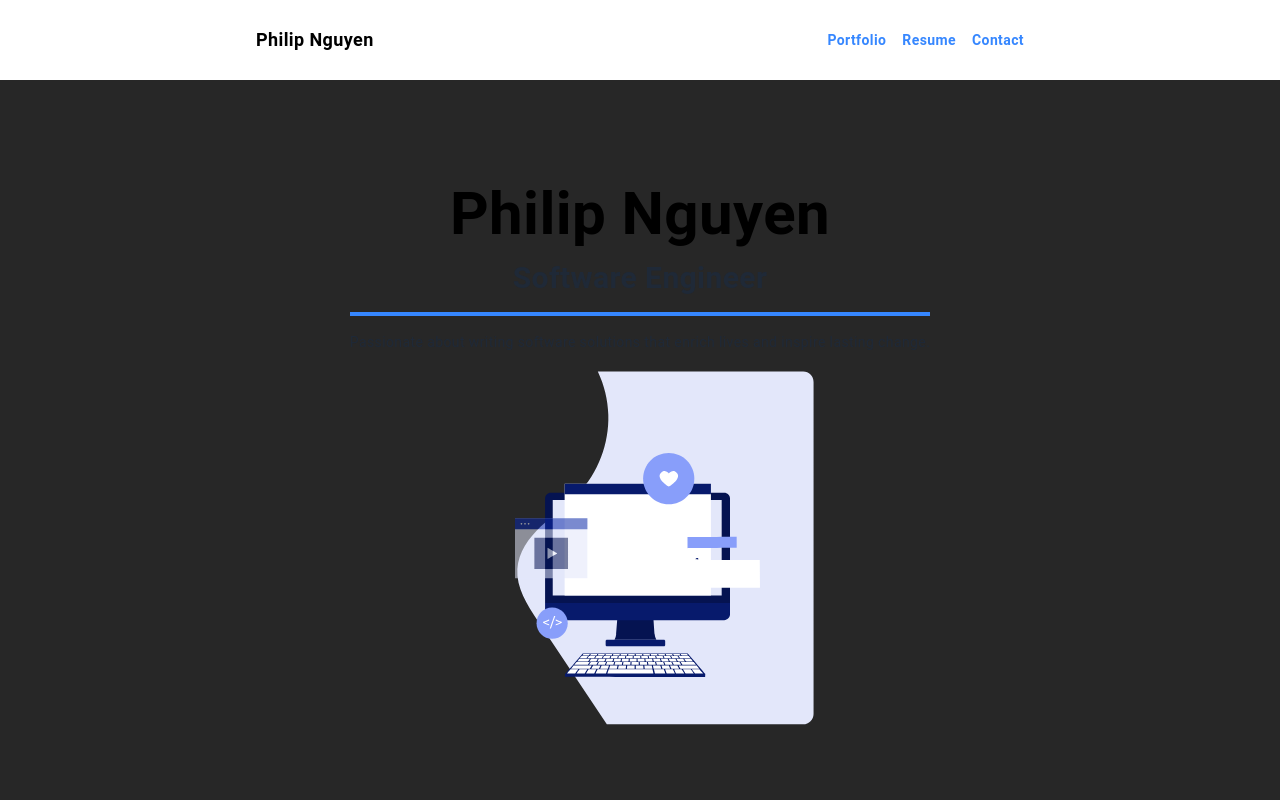
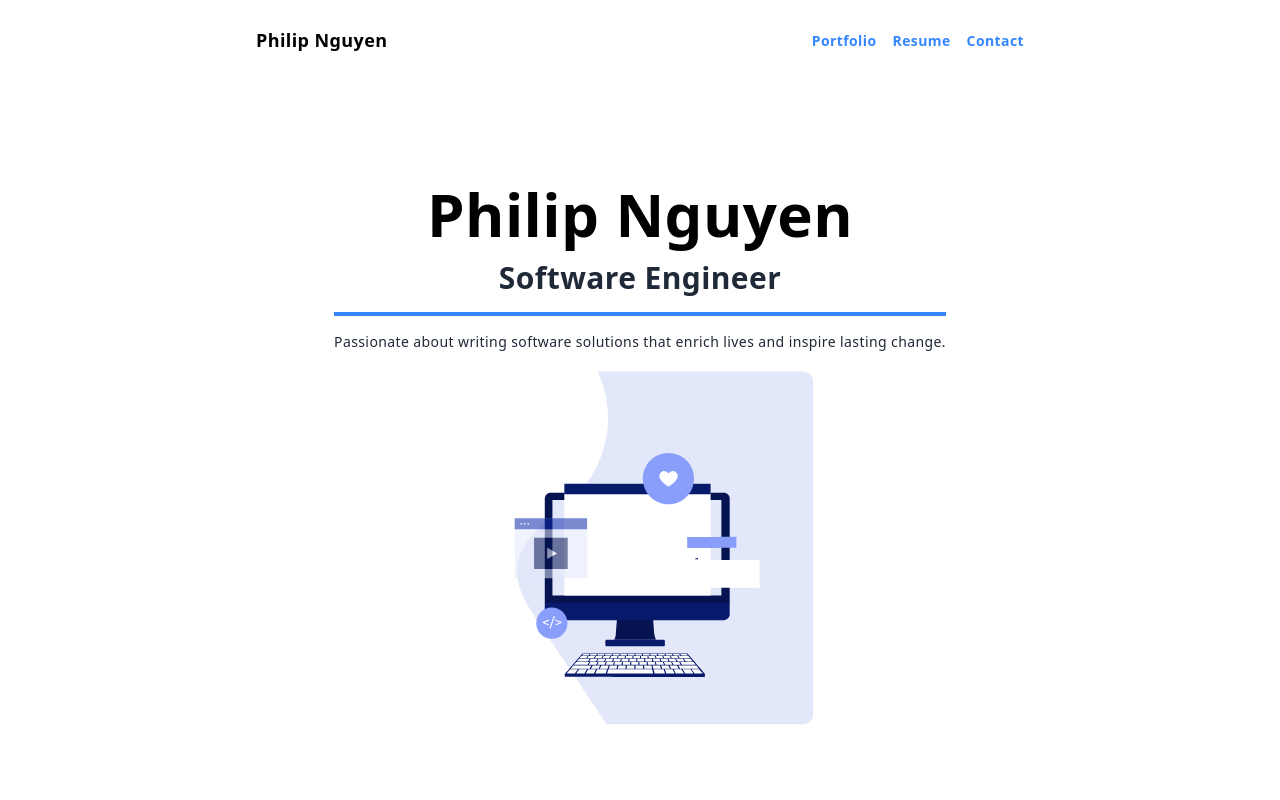
Before and after one commit to pn-code/personal-portfolio-nextjs, a Next.js app: page / in a window 1280 px wide. Shown: the top 800 px of the page. Built offline with nearby package versions, Linux system fonts and the light colour scheme.

Commit message:
Updated config and global styles

```diff
--- a/styles/globals.css
+++ b/styles/globals.css
@@ -2,18 +2,18 @@
 @tailwind components;
 @tailwind utilities;
 
-@import url("https://fonts.googleapis.com/css2?family=Roboto:wght@100;200;300;400;500;600;700;800;900&display=swap");
+@import url("https://fonts.googleapis.com/css2?family=Inter:wght@100;200;300;400;500;600;700;800;900&display=swap");
 @import url("https://fonts.googleapis.com/css2?family=Lexend:wght@100;200;300;400;500;600;700;800;900&display=swap");
+@import url("https://fonts.googleapis.com/css2?family=Poppins&display=swap");
 
 html {
   scroll-behavior: smooth !important;
   scroll-margin: 2rem;
-  font-family: "Roboto", sans-serif;
 }
 
 @layer base {
   body {
-    @apply bg-[#272727] text-primary tracking-wide;
+    @apply bg-secondary text-primary tracking-wide;
   }
 
   h1,
@@ -46,10 +46,10 @@ html {
   }
 
   button:disabled {
-    @apply rounded-xl uppercase bg-gray-500 text-primary;
+    @apply rounded-xl uppercase bg-gray-200 text-primary;
   }
 
   .navLink {
-    @apply ml-10 font-lexend font-[500] uppercase ease-in duration-200 text-[16px] hover:border-accent border-b-4 border-transparent;
+    @apply ml-10 font-[500] uppercase ease-in duration-200 text-[16px] hover:border-accent border-b-4 border-transparent;
   }
 }
--- a/tailwind.config.js
+++ b/tailwind.config.js
@@ -14,7 +14,7 @@ module.exports = {
         accent: "#428bff",
       },
       fontFamily: {
-        inter: ['Inter', 'sans-serif'],
+        'inter': ['Inter', 'sans-serif'],
       },
     },
   },
```
